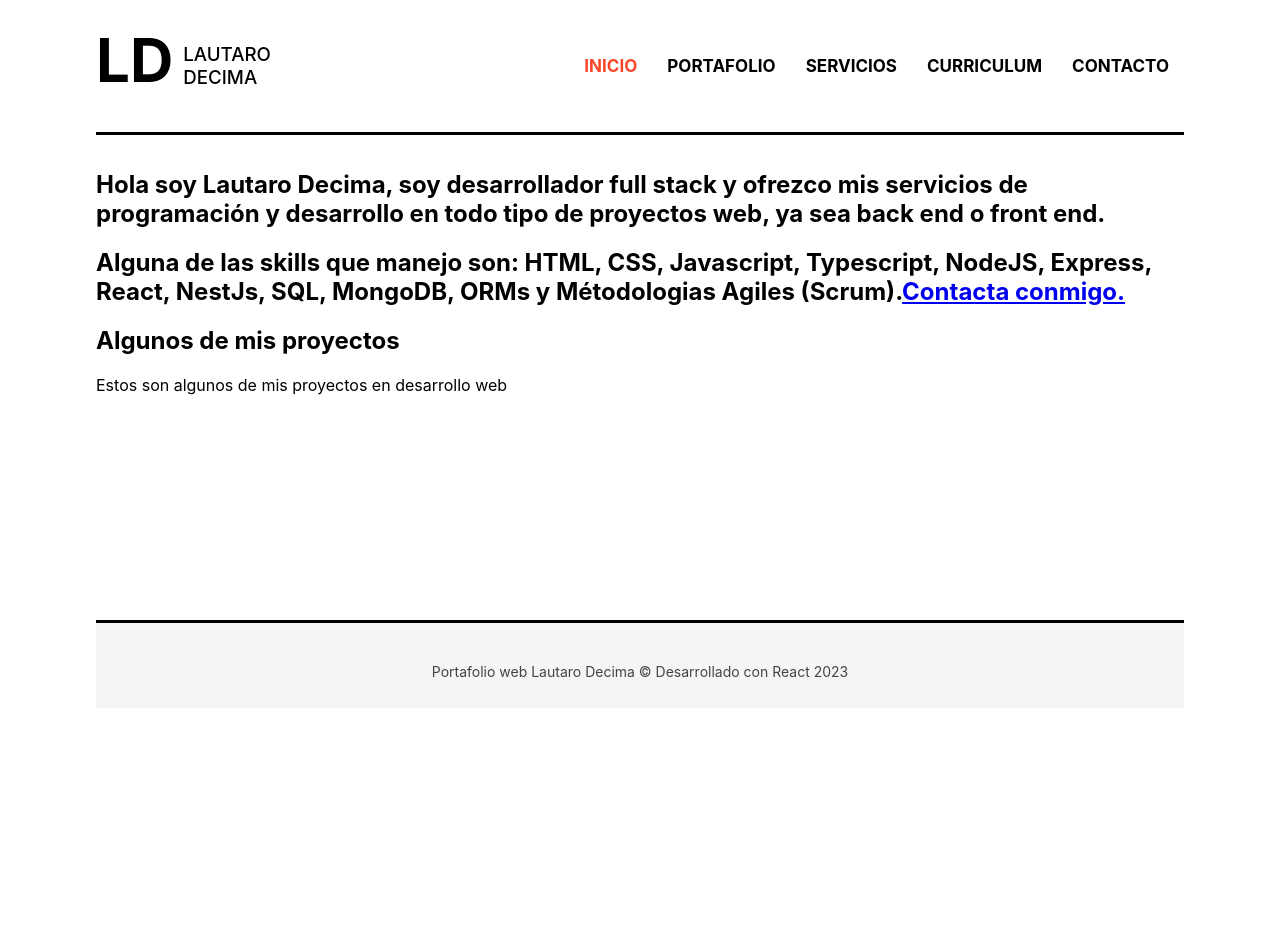
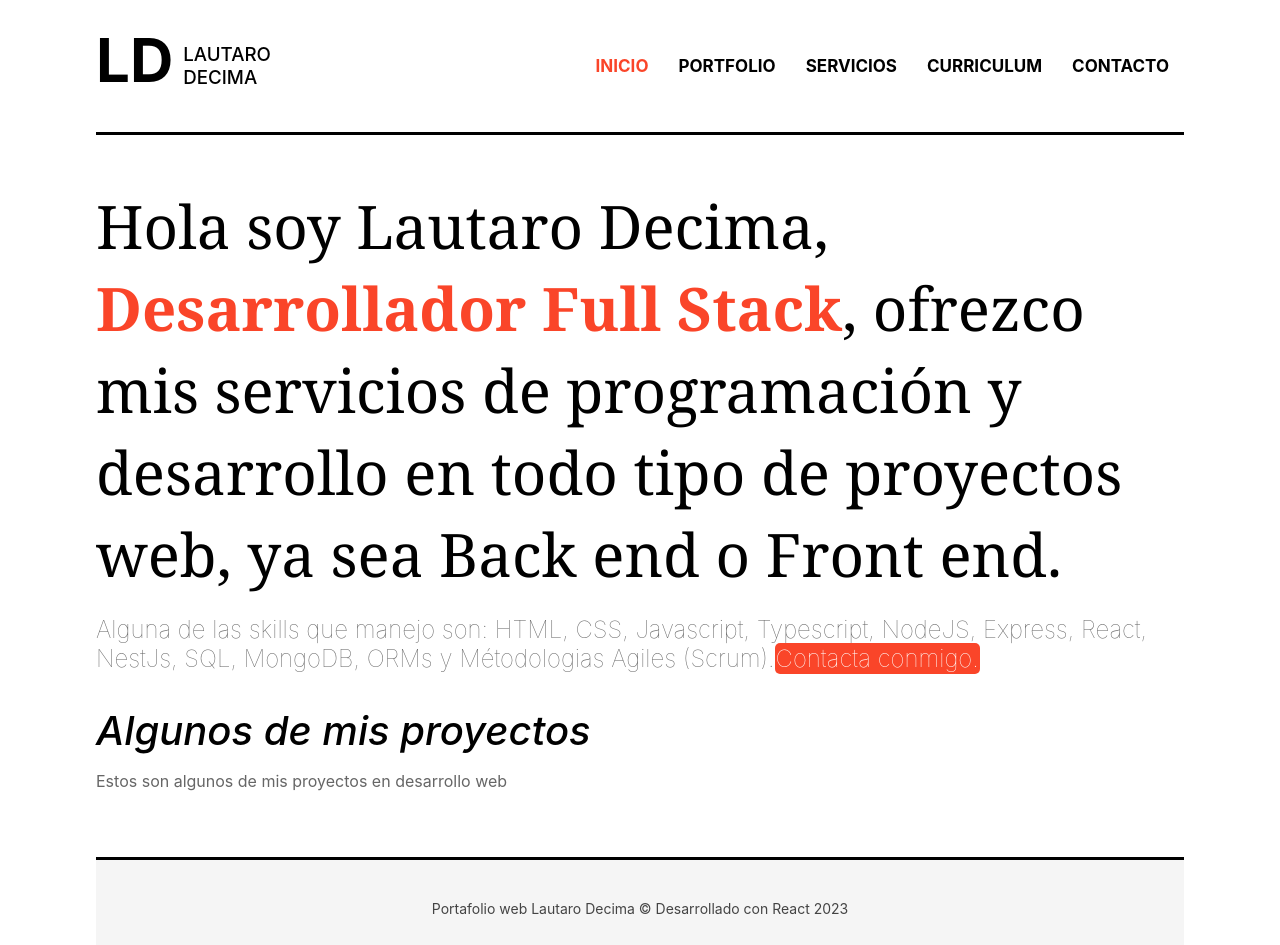
Before and after one commit to decimalautaro/portafolio-estatico-react, a React (Create React App) app: page /home in a window 1280 px wide. Before the commit the page ends 800 px from the top, so only its background shows below. Built offline with nearby package versions, Linux system fonts and the light colour scheme.

Commit message:
feat: completando componentes con informacion

```diff
--- a/src/components/Contact.js
+++ b/src/components/Contact.js
@@ -4,7 +4,7 @@ import React from 'react'
 export const Contact = () => {
   return (
     <div className='page'>
-      <h1>Contacto</h1>
+      <h1 className='heading'>Contacto</h1>
 
       <form className='contact' action='mailto:decimalautaro@gmail.com'>
           <input type="text" placeholder='Nombre'/>
--- a/src/components/Curriculum.js
+++ b/src/components/Curriculum.js
@@ -3,7 +3,7 @@ import React from 'react'
 export const Curriculum = () => {
   return (
     <div className='page'>
-    <h1>
+    <h1 className='heading'>
       Curriculum Vitae
     </h1>
 
--- a/src/components/HomePage.js
+++ b/src/components/HomePage.js
@@ -3,18 +3,18 @@ import { Link } from 'react-router-dom'
 
 export const HomePage = () => {
   return (
-    <div>
+    <div className='home'>
       <h1>
-        Hola soy Lautaro Decima, soy desarrollador full stack y ofrezco mis servicios de programación
-         y desarrollo en todo tipo de proyectos web, ya sea back end o front end.
+        Hola soy Lautaro Decima,  <strong>Desarrollador Full Stack</strong>, ofrezco mis servicios de programación
+         y desarrollo en todo tipo de proyectos web, ya sea Back end o Front end.
       </h1>
-      <h2>
+      <h2 >
         Alguna de las skills que manejo son: HTML, CSS, Javascript, Typescript, NodeJS, Express, React, NestJs, SQL, MongoDB, ORMs y Métodologias Agiles (Scrum).
-        <Link to="contact">Contacta conmigo.</Link>
+        <Link to="/contact">Contacta conmigo.</Link>
       </h2>
 
       <section className='lastWorks'>
-        <h2>Algunos de mis proyectos</h2>
+        <h2 className='heading'>Algunos de mis proyectos</h2>
         <p>Estos son algunos de mis proyectos en desarrollo web</p>
         <div className='works'>
 
--- a/src/components/Portafolio.js
+++ /dev/null
@@ -1,9 +0,0 @@
-import React from 'react'
-
-export const Portafolio = () => {
-  return (
-    <div className='page'>
-        <h1>Portafolio</h1>
-    </div>
-  )
-}
--- a/src/components/Services.js
+++ b/src/components/Services.js
@@ -3,7 +3,7 @@ import React from 'react'
 export const Services = () => {
   return (
     <div className='page'>
-      <h1>
+      <h1 className='heading'>
         Servicios
       </h1>
 
--- a/src/components/layout/HeaderNav.js
+++ b/src/components/layout/HeaderNav.js
@@ -14,7 +14,7 @@ export const HeaderNav = () => {
                 <NavLink to="home" className={({isActive})=> isActive ? "active" : ""}>Inicio</NavLink>
             </li>
             <li>
-                <NavLink to="portafolio" className={({isActive})=> isActive ? "active" : ""}>Portafolio</NavLink>
+                <NavLink to="portafolio" className={({isActive})=> isActive ? "active" : ""}>Portfolio</NavLink>
             </li>
             <li>
                 <NavLink to="services" className={({isActive})=> isActive ? "active" : ""}>Servicios</NavLink>
```
